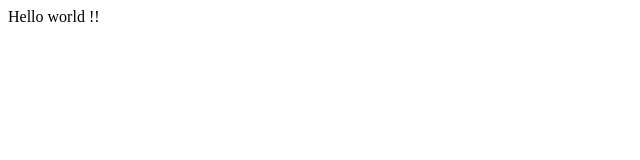
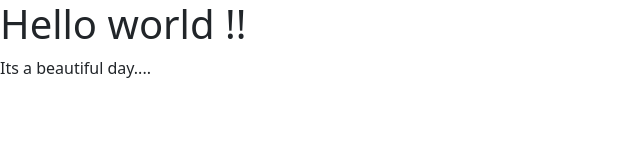
Before and after one commit to mhlopezruiz/mit-devops.github.io, a plain HTML site: page index.html in a window 1280 px wide. Shown: the whole page, without its empty margins (0-640 px from the left). Drawn offline with nearby package versions, Linux system fonts and the light colour scheme.

Commit message:
Update index.html

```diff
--- a/index.html
+++ b/index.html
@@ -1,7 +1,16 @@
 <html>
   <head>
+    <title>Hello world - MHLR</title>
+    <link href="https://cdn.jsdelivr.net/npm/bootstrap@5.0.0-beta2/dist/css/bootstrap.min.css" rel="stylesheet" integrity="sha384-BmbxuPwQa2lc/FVzBcNJ7UAyJxM6wuqIj61tLrc4wSX0szH/Ev+nYRRuWlolflfl" crossorigin="anonymous">
+    <script src="https://cdn.jsdelivr.net/npm/bootstrap@5.0.0-beta2/dist/js/bootstrap.bundle.min.js" integrity="sha384-b5kHyXgcpbZJO/tY9Ul7kGkf1S0CWuKcCD38l8YkeH8z8QjE0GmW1gYU5S9FOnJ0" crossorigin="anonymous"></script>
+
   </head>
   <body>
-    Hello world !!
+    <div class="row">
+      <div class="jumbotron">
+        <h1>Hello world !!</h1>
+        <p>Its a beautiful day....</p>
+      </div>
+    </div>
   </body>
 </html>
```
